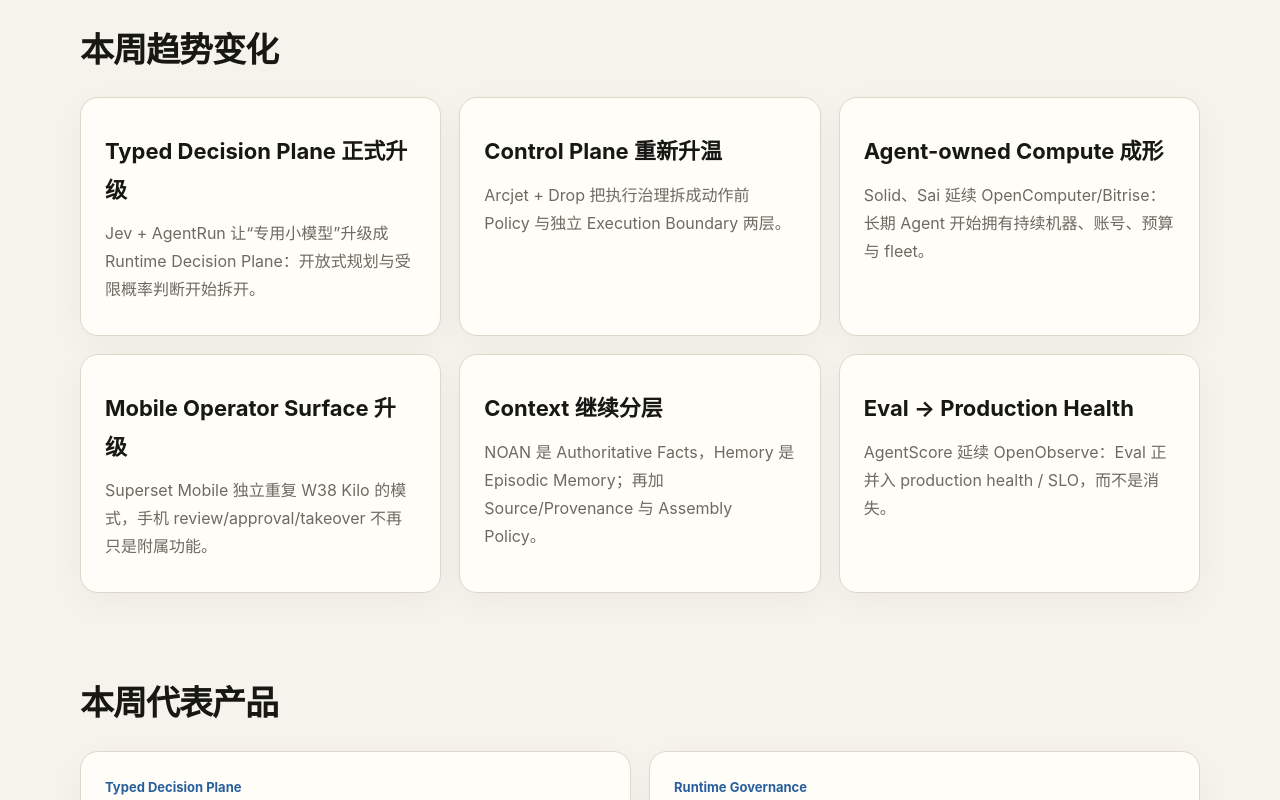
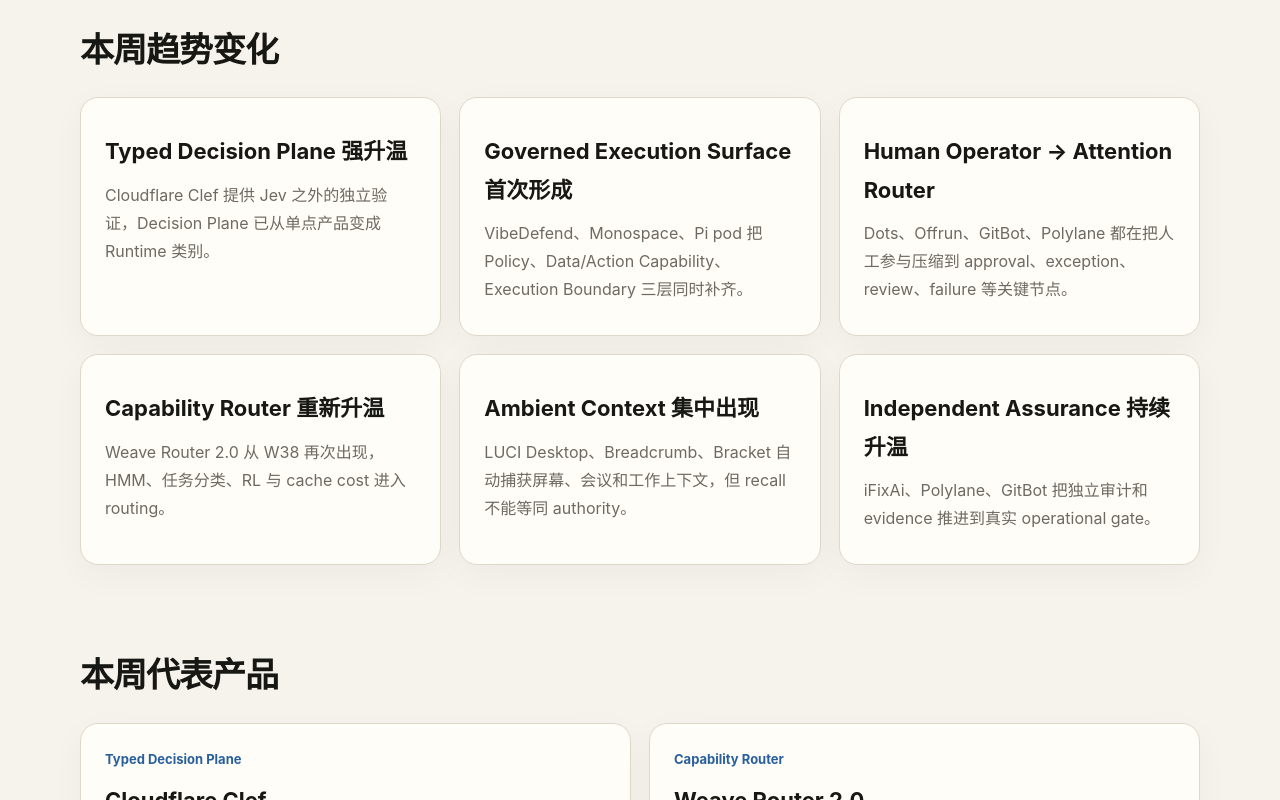
Before and after one commit to menlong999/ai-product-observatory, a Next.js app: page / in a window 1280 px wide. Shown: the part 760-1560 px from the top of the page. Built offline with nearby package versions, Linux system fonts and the light colour scheme.

Commit message:
feat: publish AI Product Observatory 2026 W40

```diff
--- a/app/layout.tsx
+++ b/app/layout.tsx
@@ -13,7 +13,7 @@
         <header className="site-header">
           <div className="shell header-inner">
             <a className="brand" href="/">AI Product Observatory</a>
-            <nav><a href="/weekly/2026-W39">周报</a><a href="/#trends">趋势</a><a href="/#products">产品</a></nav>
+            <nav><a href="/weekly/2026-W40">周报</a><a href="/#trends">趋势</a><a href="/#products">产品</a></nav>
           </div>
         </header>
         {children}
--- a/app/page.tsx
+++ b/app/page.tsx
@@ -1,17 +1,17 @@
 const trends=[
-['Typed Decision Plane 正式升级','Jev + AgentRun 让“专用小模型”升级成 Runtime Decision Plane：开放式规划与受限概率判断开始拆开。'],
-['Control Plane 重新升温','Arcjet + Drop 把执行治理拆成动作前 Policy 与独立 Execution Boundary 两层。'],
-['Agent-owned Compute 成形','Solid、Sai 延续 OpenComputer/Bitrise：长期 Agent 开始拥有持续机器、账号、预算与 fleet。'],
-['Mobile Operator Surface 升级','Superset Mobile 独立重复 W38 Kilo 的模式，手机 review/approval/takeover 不再只是附属功能。'],
-['Context 继续分层','NOAN 是 Authoritative Facts，Hemory 是 Episodic Memory；再加 Source/Provenance 与 Assembly Policy。'],
-['Eval → Production Health','AgentScore 延续 OpenObserve：Eval 正并入 production health / SLO，而不是消失。']
+['Typed Decision Plane 强升温','Cloudflare Clef 提供 Jev 之外的独立验证，Decision Plane 已从单点产品变成 Runtime 类别。'],
+['Governed Execution Surface 首次形成','VibeDefend、Monospace、Pi pod 把 Policy、Data/Action Capability、Execution Boundary 三层同时补齐。'],
+['Human Operator → Attention Router','Dots、Offrun、GitBot、Polylane 都在把人工参与压缩到 approval、exception、review、failure 等关键节点。'],
+['Capability Router 重新升温','Weave Router 2.0 从 W38 再次出现，HMM、任务分类、RL 与 cache cost 进入 routing。'],
+['Ambient Context 集中出现','LUCI Desktop、Breadcrumb、Bracket 自动捕获屏幕、会议和工作上下文，但 recall 不能等同 authority。'],
+['Independent Assurance 持续升温','iFixAi、Polylane、GitBot 把独立审计和 evidence 推进到真实 operational gate。']
 ];
 const products=[
-['Jev','Typed Decision Plane','结构化概率判断进入 Runtime。'],
-['Arcjet','Runtime Governance','动作执行前的策略与授权。'],
-['Solid','Agent-owned Compute','Agent 拥有机器、账号与预算。'],
-['Superset Mobile','Agent Operator','手机管理 coding agents 与 workspace。'],
-['NOAN','Fact Layer','verified/versioned company facts。'],
-['AgentScore','Production Health','持续观察生产 Agent 的多维质量。']
+['Cloudflare Clef','Typed Decision Plane','独立 decision model 开始成为 Runtime System-1。'],
+['Weave Router 2.0','Capability Router','跨周再次出现，Runtime Economics 进入执行路径。'],
+['Monospace','Governed Data / Action','给 Agent live read-write data 加 caller/row/field 权限。'],
+['Dots by OpenAI','Always-on Agent','长期 Agent 拥有独立 cloud computer/browser。'],
+['iFixAi','Independent Assurance','对 AI Agent 做独立 audit 与 red teaming。'],
+['Offrun','Human Operator','多 Agent workspace + needs-you + peer review。']
 ];
-export default function Home(){return <main><section className="hero"><div className="shell"><div className="eyebrow">Weekly product observation</div><h1>AI Product Observatory</h1><p>每周对照历史记录，识别连续出现、同类爆发、首次形成、升温、降温和判断变化。</p></div></section><section className="section"><div className="shell"><div className="section-head"><h2>2026-W39</h2><div className="section-note">9 月 21—27 日</div></div><div className="signal-box"><strong>本周核心变化</strong><p>Typed Decision Plane 正式升级；Control Plane 拆成 Policy + Execution Boundary 并重新升温；Agent-owned Compute 与 Mobile Operator Surface 连续形成。</p><a href="/weekly/2026-W39">阅读完整周报 →</a></div></div></section><section className="section" id="trends"><div className="shell"><div className="section-head"><h2>本周趋势变化</h2></div><div className="grid">{trends.map(t=><article className="card trend" key={t[0]}><h3>{t[0]}</h3><p>{t[1]}</p></article>)}</div></div></section><section className="section" id="products"><div className="shell"><div className="section-head"><h2>本周代表产品</h2></div><div className="grid">{products.map(p=><article className="card product" key={p[0]}><div className="meta">{p[1]}</div><h3>{p[0]}</h3><p>{p[2]}</p><a href="/weekly/2026-W39">查看周报 →</a></article>)}</div></div></section></main>}
+export default function Home(){return <main><section className="hero"><div className="shell"><div className="eyebrow">Weekly product observation</div><h1>AI Product Observatory</h1><p>每周对照历史记录，识别连续出现、同类爆发、首次形成、升温、降温和判断变化。</p></div></section><section className="section"><div className="shell"><div className="section-head"><h2>2026-W40</h2><div className="section-note">9 月 28 日—10 月 4 日</div></div><div className="signal-box"><strong>本周核心变化</strong><p>Typed Decision Plane 得到独立验证；执行治理扩展为 Policy + Data/Action Capability + Execution Boundary；Human Operator 从移动接管升级为 Attention Router。</p><a href="/weekly/2026-W40">阅读完整周报 →</a></div></div></section><section className="section" id="trends"><div className="shell"><div className="section-head"><h2>本周趋势变化</h2></div><div className="grid">{trends.map(t=><article className="card trend" key={t[0]}><h3>{t[0]}</h3><p>{t[1]}</p></article>)}</div></div></section><section className="section" id="products"><div className="shell"><div className="section-head"><h2>本周代表产品</h2></div><div className="grid">{products.map(p=><article className="card product" key={p[0]}><div className="meta">{p[1]}</div><h3>{p[0]}</h3><p>{p[2]}</p><a href="/weekly/2026-W40">查看周报 →</a></article>)}</div></div></section></main>}
```
Also changed, not shown: app/weekly/2026-W40/page.tsx (added, +15 -0 lines).
